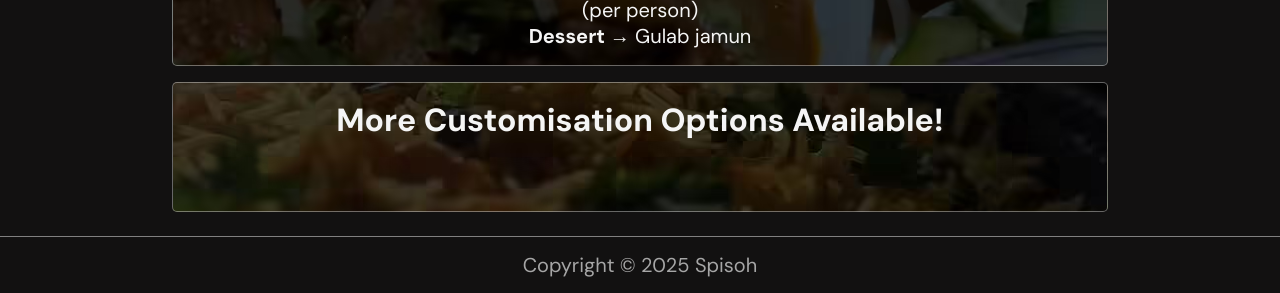
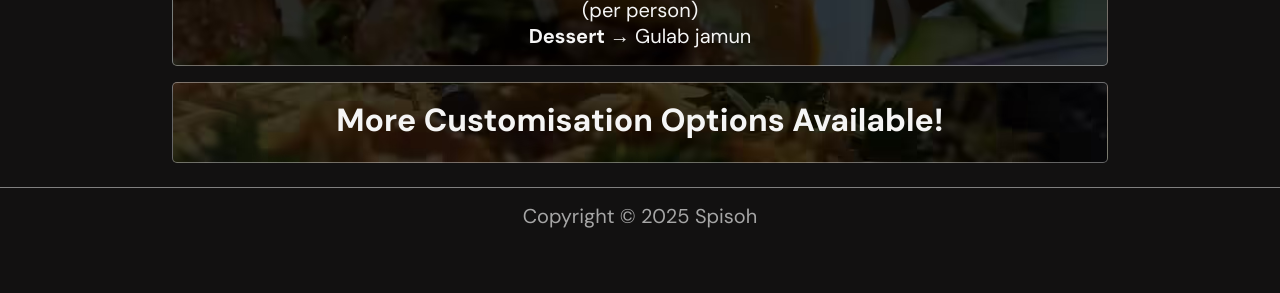
Before and after one commit to aravindanirudh/spisoh-temp-withbg, a plain HTML site: page index.html in a window 1280 px wide. Shown: the part 693-986 px from the top of the page. After the commit the page ends 937 px from the top, so only its background shows below. Drawn offline with nearby package versions, Linux system fonts and the light colour scheme; a web font is replaced by a local one.

Commit message:
Update styles_catering_and_sharedmenu.css

```diff
--- a/styles_catering_and_sharedmenu.css
+++ b/styles_catering_and_sharedmenu.css
@@ -358,7 +358,6 @@ article:has(:hover, :focus) {
 
 .bgimg-card-3 {
     background-image: url("./img/card-4.avif");
-    min-height: 130px;
 }
 
 .shared-menu-card h1 {
```
